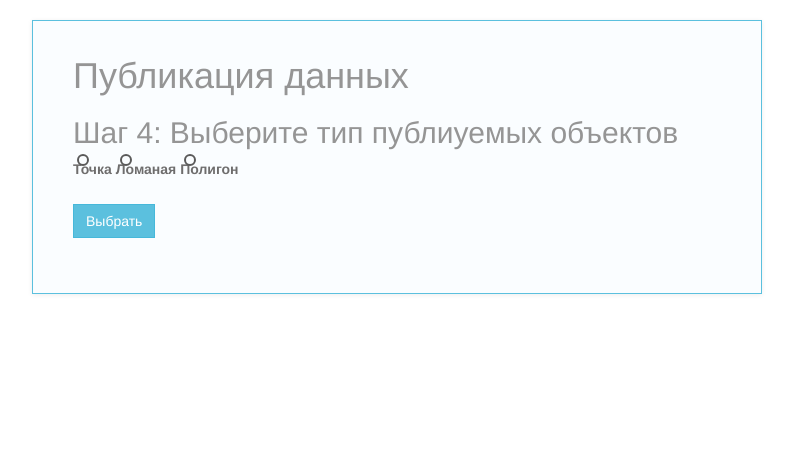
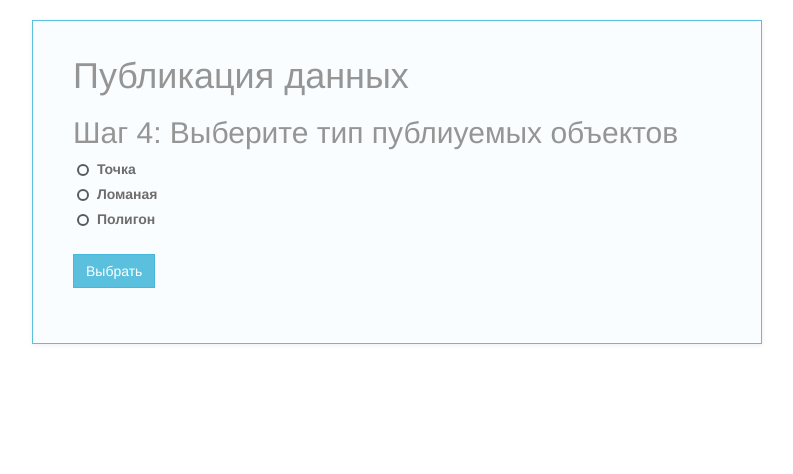
Before and after one commit to Tanyusha/CreateMaps, a Django app: template _project_/templates/create-4.html in a window 1280 px wide. Shown: the top 474 px of the page, without its empty margins (243-1036 px from the left). Run offline with Django 3.2, Linux system fonts and the light colour scheme; the template is opened without the code that fills it, so the values that code supplies are empty; some libraries are stand-ins or nearby versions.

Commit message:
change styles for create-4 and create-5

```diff
--- a/_project_/static/style.css
+++ b/_project_/static/style.css
@@ -350,3 +350,7 @@ a:hover {
     width:40%;
     margin: 0 auto;
 }
+
+.types .text {
+    margin-left: 20px;
+}
--- a/_project_/templates/create-4.html
+++ b/_project_/templates/create-4.html
@@ -1,15 +1,25 @@
 {% extends 'to_center.html' %}
 {% block content %}
     <form action="{% url 'step4' %}" method="post" enctype="multipart/form-data" class="form-group">
-    <h1>Публикация данных</h1>
+        <h1>Публикация данных</h1>
+
         <h2>Шаг 4: Выберите тип публиуемых объектов</h2>
         {% csrf_token %}
-         <input type="radio" name="type" value="Point" id="Point">
-        <label class="label-for-radio label-for-radio-coords" for="Point">Точка</label>
-        <input type="radio" name="type" value="Line" id="Line">
-        <label class="label-for-radio label-for-radio-coords" for="Line">Ломаная</label>
-        <input type="radio" name="type" value="Polygon" id="Polygon">
-        <label class="label-for-radio label-for-radio-coords" for="Point">Полигон</label>
+        <div class="types">
+            <input type="radio" name="type" value="Point" id="Point">
+            <label class="label-for-radio label-for-radio-coords" for="Point"></label>
+            <label class="text">Точка</label>
+        </div>
+        <div class="types">
+            <input type="radio" name="type" value="Line" id="Line">
+            <label class="label-for-radio label-for-radio-coords" for="Line"></label>
+             <label class="text">Ломаная</label>
+        </div>
+        <div class="types">
+            <input type="radio" name="type" value="Polygon" id="Polygon">
+            <label class="label-for-radio label-for-radio-coords" for="Polygon"></label>
+             <label class="text">Полигон</label>
+        </div>
         <input type="submit" class="btn btn-info no-border-radius" value="Выбрать"/>
     </form>
     <script src="//code.jquery.com/jquery-1.11.2.min.js"></script>
--- a/_project_/templates/create-5.html
+++ b/_project_/templates/create-5.html
@@ -2,7 +2,7 @@
 {% block content %}
     <form action="{% url 'step3' %}" method="post" enctype="multipart/form-data" class="form-group">
     <h1>Публикация данных</h1>
-        <h2>Шаг 3.1: выберите способ экспорта данных</h2>
+        <h2>Шаг 5: выберите способ экспорта данных</h2>
         <a href="{% url 'step6b1' %}">Использовать конструктор</a>
         <a href="{% url 'step6a1' %}">Ввести запрос</a>
     </form>
```
